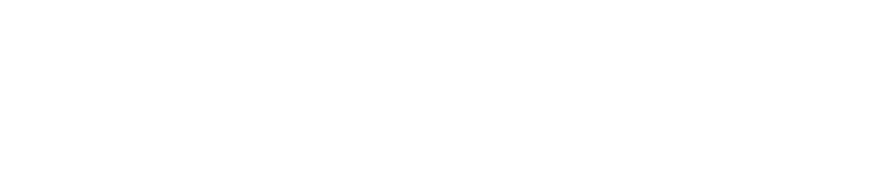
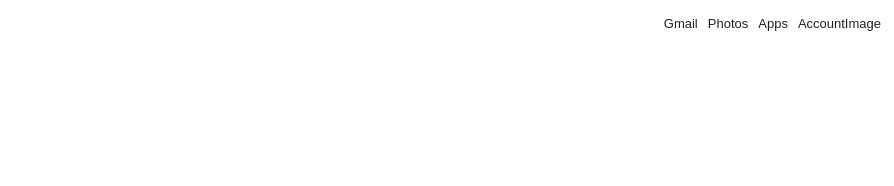
Before and after one commit to BjarneBetjent/Google-homepage, a plain HTML site: page index.html in a window 1280 px wide. Shown: the top 186 px of the page, without its empty margins (386-1280 px from the left). Drawn offline with Linux system fonts and the light colour scheme.

Commit message:
header done

```diff
--- a/index.html
+++ b/index.html
@@ -7,7 +7,12 @@
     </head>
     <body>
         <div id="header">
-
+            <ul>
+                <li><a href="index.html">AccountImage</a></li>
+                <li><a href="index.html">Apps</a></li>
+                <li><a href="index.html">Photos</a></li>
+                <li><a href="index.html">Gmail</a></li>
+            </ul>
         </div>
         <div class="imagediv">
             <img src="images/googlelogo.png" alt="google logo" class="center">
--- a/styles/style.css
+++ b/styles/style.css
@@ -1,23 +1,19 @@
-.imagediv
-{
+.imagediv{
     margin: auto;
     padding-bottom: 15px;
 }
 
-.center
-{
+.center{
     display: block;
     margin-left: auto;
     margin-right: auto;
 }
 
-#header
-{
+#header{
     padding-bottom: 200px;
 }
 
-.formdiv
-{
+.formdiv{
     display: block;
     text-align: center;
 }
@@ -27,8 +23,11 @@ input{
     margin-bottom: 15px;
 }
 
-.submitbutton
-{
+button:hover {
+    border: 1px solid #4d90fe;
+}
+
+.submitbutton{
     height: 36px;
     background-color: #f2f2f2;
     border: 1px solid #f2f2f2;
@@ -37,3 +36,19 @@ input{
     padding: 0px 16px 0px 16px;
     margin: 0px 4px 0px 4px;
 }
+
+li a{
+    text-decoration: none;
+    color: rgba(0,0,0,0.87);
+}
+li a:hover{
+    text-decoration: underline;
+}
+
+li{
+    display: inline;
+    float: right;
+    margin: 0px 5px 0px 5px;
+    font-family: arial, sans-serif;
+    font-size: 13px;
+}
```
